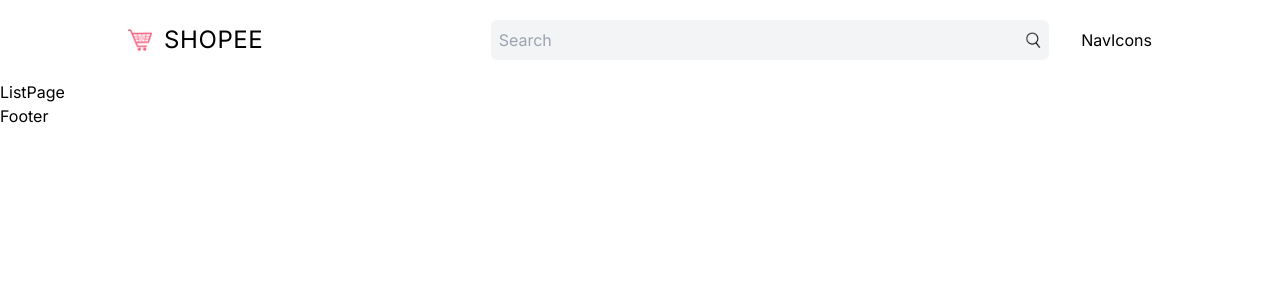
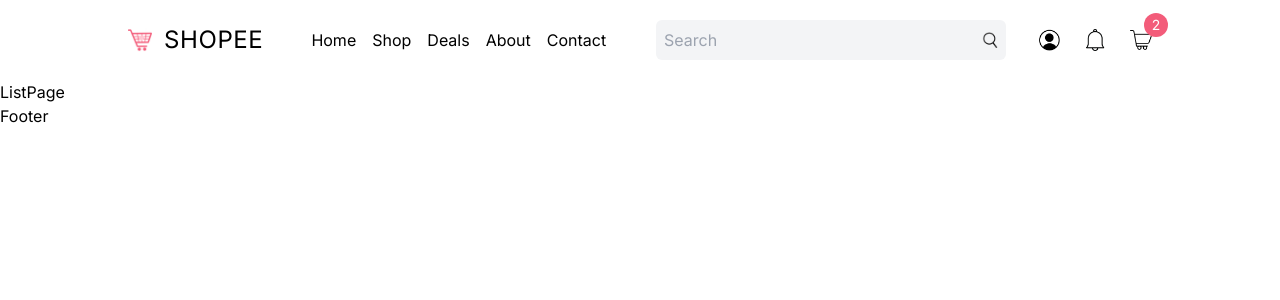
Before and after one commit to kundanhere/next-ecommerce, a Next.js app: page /list in a window 1280 px wide. Shown: the top 300 px of the page. Built offline with nearby package versions, Linux system fonts and the light colour scheme.

Commit message:
Add: Responsive Navbar Icons and Modals

```diff
--- /dev/null
+++ b/src/components/CartModal.tsx
@@ -0,0 +1,7 @@
+"use client";
+
+const CartModal = () => {
+  return <div>CartModal</div>;
+};
+
+export default CartModal;
--- a/src/components/NavIcons.tsx
+++ b/src/components/NavIcons.tsx
@@ -1,7 +1,65 @@
-'use client';
+"use client";
+
+import Image from "next/image";
+import Link from "next/link";
+import { useRouter } from "next/navigation";
+import { useState } from "react";
+import CartModal from "./CartModal";
 
 const NavIcons = () => {
-  return <div>NavIcons</div>;
+  const [isProfileOopen, setIsProfileOopen] = useState(false);
+  const [isCartOopen, setIsCartOopen] = useState(false);
+
+  const router = useRouter();
+
+  // TEMPORARY
+  const isLoggedIn = false;
+  const handleProfileClick = () => {
+    if (!isLoggedIn) {
+      router.push("/login");
+    }
+    setIsProfileOopen(!isProfileOopen);
+  };
+
+  return (
+    <div className="flex items-center gap-4 xl:gap-6 relative">
+      <Image
+        src="/profile.png"
+        alt="user icon"
+        width={22}
+        height={22}
+        className="cursor-pointer"
+        onClick={handleProfileClick}
+      />
+      {isProfileOopen && (
+        <div className="absolute top-12 left-0 p-4 text-sm rounded-md shadow-[0_3px_10px_rgb(0,0,0,0.2)] z-20">
+          <Link href="/">Profile</Link>
+          <div className="mt-2 cursor-pointer">Logout</div>
+        </div>
+      )}
+      <Image
+        src="/notification.png"
+        alt="bell icon"
+        width={22}
+        height={22}
+        className="cursor-pointer"
+      />
+      <div className="relative cursor-pointer">
+        <Image
+          src="/cart.png"
+          alt="cart icon"
+          width={22}
+          height={22}
+          className="cursor-pointer"
+          onClick={() => setIsCartOopen((prev) => !prev)}
+        />
+        <div className="absolute -top-4 -right-4 w-6 h-6 bg-brinkpink text-white text-sm rounded-full flex items-center justify-center">
+          2
+        </div>
+      </div>
+      {isCartOopen && <CartModal />}
+    </div>
+  );
 };
 
 export default NavIcons;
--- a/src/components/Navbar.tsx
+++ b/src/components/Navbar.tsx
@@ -1,8 +1,8 @@
-import Link from 'next/link';
-import { Menu } from './Menu';
-import Image from 'next/image';
-import SearchBar from './SearchBar';
-import NavIcons from './NavIcons';
+import Link from "next/link";
+import { Menu } from "./Menu";
+import Image from "next/image";
+import SearchBar from "./SearchBar";
+import NavIcons from "./NavIcons";
 
 const Navbar = () => {
   return (
@@ -20,16 +20,23 @@
       {/* DESKTOP NAV */}
       <div className="hidden md:flex items-center justify-between gap-8 h-full">
         {/* LEFT */}
-        <div className="w-1/3">
+        <div className="w-1/3 xl:w-1/2 flex items-center gap-12">
           {/* Site Logo */}
           <Link href="/" className="flex items-center gap-3">
             <Image src="/logo.png" alt="site logo" width={24} height={24} />
             <div className="text-2xl tracking-wide">SHOPEE</div>
           </Link>
           {/* End Site Logo */}
+          <div className="hidden xl:flex gap-4">
+            <Link href="/">Home</Link>
+            <Link href="/">Shop</Link>
+            <Link href="/">Deals</Link>
+            <Link href="/">About</Link>
+            <Link href="/">Contact</Link>
+          </div>
         </div>
         {/* RIGHT */}
-        <div className="w-2/3 flex items-center justify-between gap-8">
+        <div className="w-2/3 xl:w-1/2 flex items-center justify-between gap-8">
           <SearchBar />
           <NavIcons />
         </div>
--- a/tailwind.config.ts
+++ b/tailwind.config.ts
@@ -13,6 +13,9 @@
         "gradient-conic":
           "conic-gradient(from 180deg at 50% 50%, var(--tw-gradient-stops))",
       },
+      colors: {
+        brinkpink: "#F35C7A",
+      },
     },
   },
   plugins: [],
```
Also changed, not shown: src/app/layout.tsx (+8 -8 lines), src/components/Menu.tsx (+4 -4 lines), src/components/SearchBar.tsx (+4 -4 lines).
